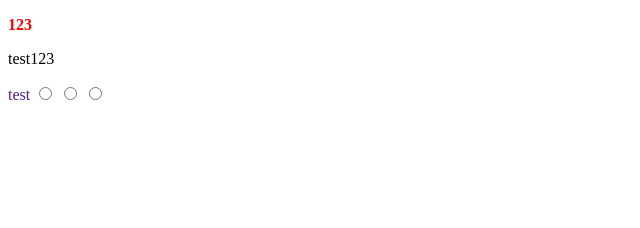
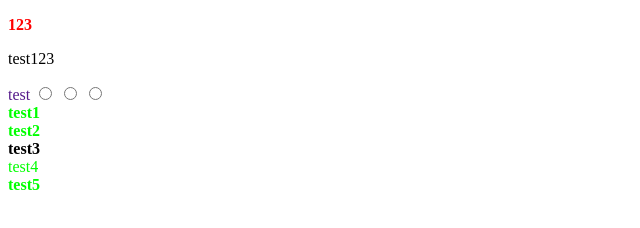
Before and after one commit to duzhongbo/css-selector, a plain HTML site: page 2.html in a window 1280 px wide. Shown: the whole page, without its empty margins (0-640 px from the left). Drawn offline with Linux system fonts and the light colour scheme.

Commit message:
属性选择器，命中所有非指定属性的元素，兼容ie9

```diff
--- a/2.html
+++ b/2.html
@@ -12,7 +12,7 @@ p[data-info~="external"]{
 	color: #f00;
 	font-weight: bold;
 }
-
+/*加绒ie9*/
 input[type=radio]:checked{
 	border: 1px #f00 solid;
 }
@@ -21,6 +21,13 @@ a{text-decoration: none;}
 a:hover{
 	border-bottom: 1px #000 solid;
 	/*text-decoration: underline;*/
+}
+/*属性选择器，命中所有非指定属性的元素，兼容ie9*/
+div:not(#test){
+	color: #0f0;
+}
+div:not(.test2){
+	font-weight: bold;
 }
 
 </style>
@@ -34,5 +41,13 @@ a:hover{
 <input type="radio" name="sex">
 <input type="radio" name="sex">
 
+
+<div class="test">test1</div>
+<div class="test">test2</div>
+<div class="test" id="test">test3</div>
+<div class="test2">test4</div>
+<div class="test">test5</div>
+
+
 </body>
 </html>
```
